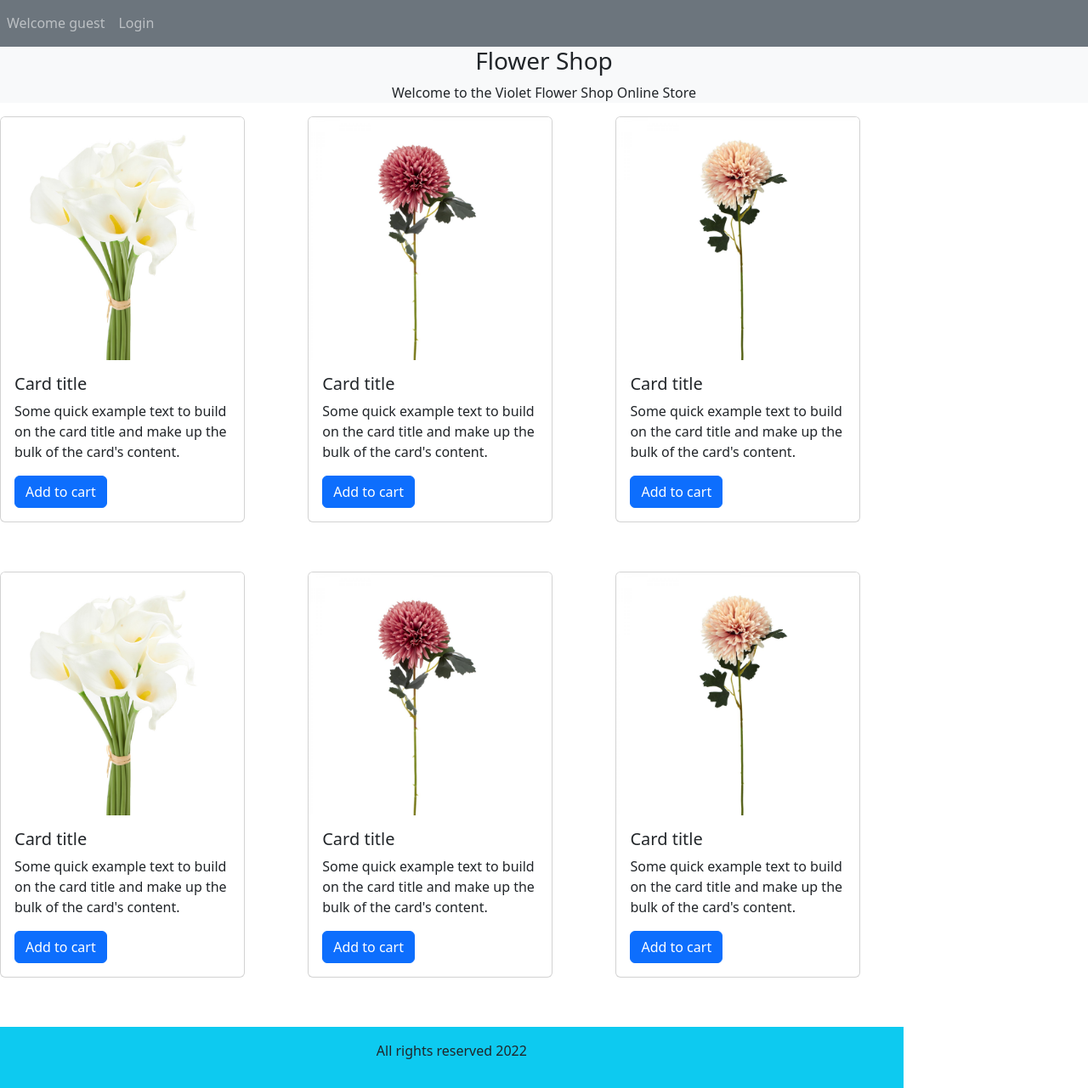
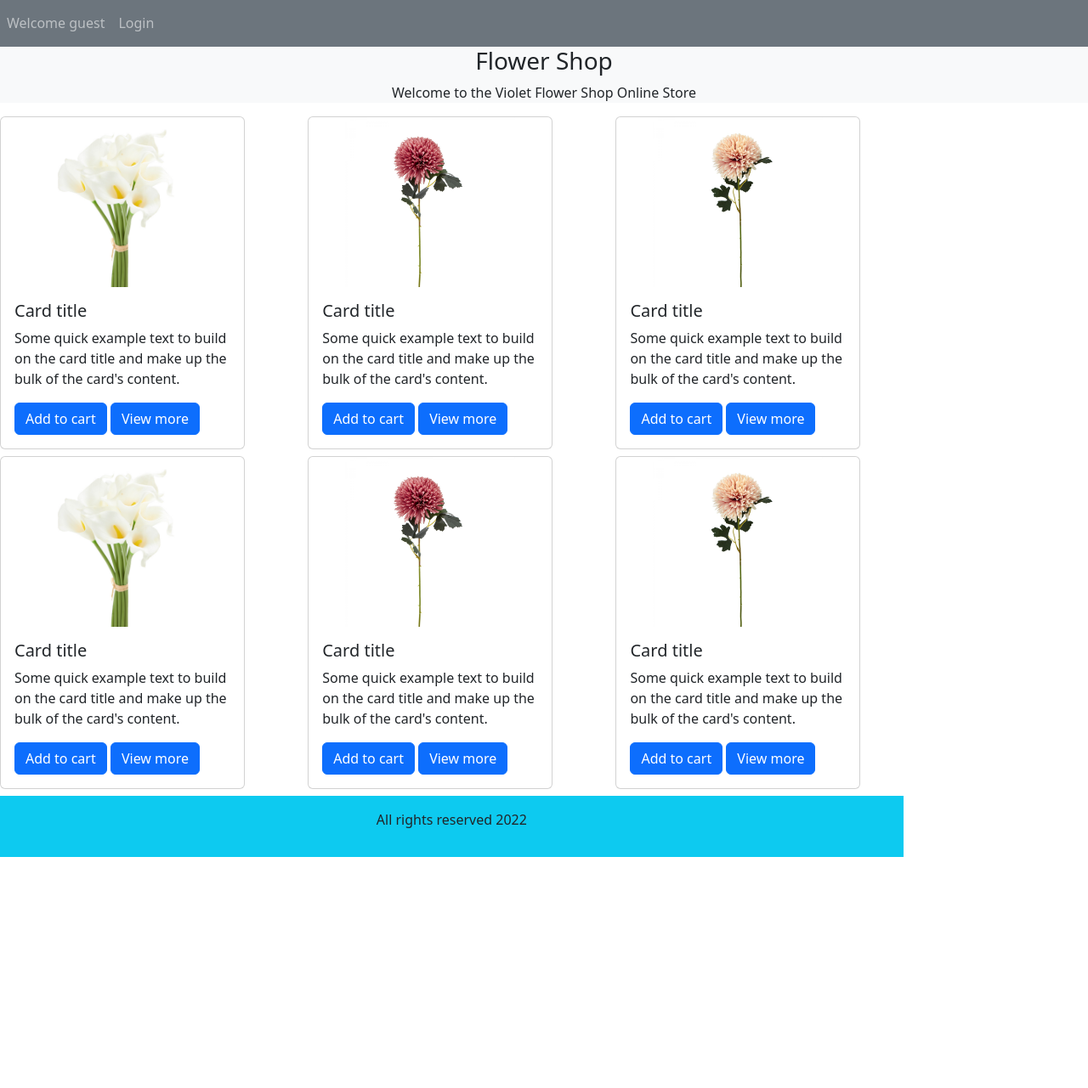
Before and after one commit to thenoiseinspace/php-practice-store-project, a PHP site: page / in a window 1280 px wide. Shown: the part 81-1362 px from the top of the page at 85% size. After the commit the page ends 1090 px from the top, so only its background shows below. Run offline with PHP 8.4, Linux system fonts and the light colour scheme.

Commit message:
populating cards

```diff
--- a/index.php
+++ b/index.php
@@ -86,6 +86,7 @@
                         <h5 class="card-title">Card title</h5>
                         <p class="card-text">Some quick example text to build on the card title and make up the bulk of the card's content.</p>
                     <a href="#" class="btn btn-primary">Add to cart</a>
+                    <a href="#" class="btn btn-primary">View more</a>
                     </div>
                 </div>
             </div>
@@ -97,6 +98,7 @@
                         <h5 class="card-title">Card title</h5>
                         <p class="card-text">Some quick example text to build on the card title and make up the bulk of the card's content.</p>
                     <a href="#" class="btn btn-primary">Add to cart</a>
+                    <a href="#" class="btn btn-primary">View more</a>
                     </div>
                 </div>
             </div>
@@ -108,6 +110,7 @@
                         <h5 class="card-title">Card title</h5>
                         <p class="card-text">Some quick example text to build on the card title and make up the bulk of the card's content.</p>
                     <a href="#" class="btn btn-primary">Add to cart</a>
+                    <a href="#" class="btn btn-primary">View more</a>
                     </div>
                 </div>
         </div>
@@ -124,6 +127,7 @@
                         <h5 class="card-title">Card title</h5>
                         <p class="card-text">Some quick example text to build on the card title and make up the bulk of the card's content.</p>
                     <a href="#" class="btn btn-primary">Add to cart</a>
+                    <a href="#" class="btn btn-primary">View more</a>
                     </div>
                 </div>
             </div>
@@ -135,6 +139,7 @@
                         <h5 class="card-title">Card title</h5>
                         <p class="card-text">Some quick example text to build on the card title and make up the bulk of the card's content.</p>
                     <a href="#" class="btn btn-primary">Add to cart</a>
+                    <a href="#" class="btn btn-primary">View more</a>
                     </div>
                 </div>
             </div>
@@ -146,6 +151,7 @@
                         <h5 class="card-title">Card title</h5>
                         <p class="card-text">Some quick example text to build on the card title and make up the bulk of the card's content.</p>
                     <a href="#" class="btn btn-primary">Add to cart</a>
+                    <a href="#" class="btn btn-primary">View more</a>
                     </div>
                 </div>
         </div>
--- a/style.css
+++ b/style.css
@@ -2,6 +2,8 @@
     width: 5%;
 }
 
-.card {
-    margin-bottom: 50px;
+.card-img-top{
+    width:100%;
+    height: 200px;
+    object-fit: contain;
 }
```
